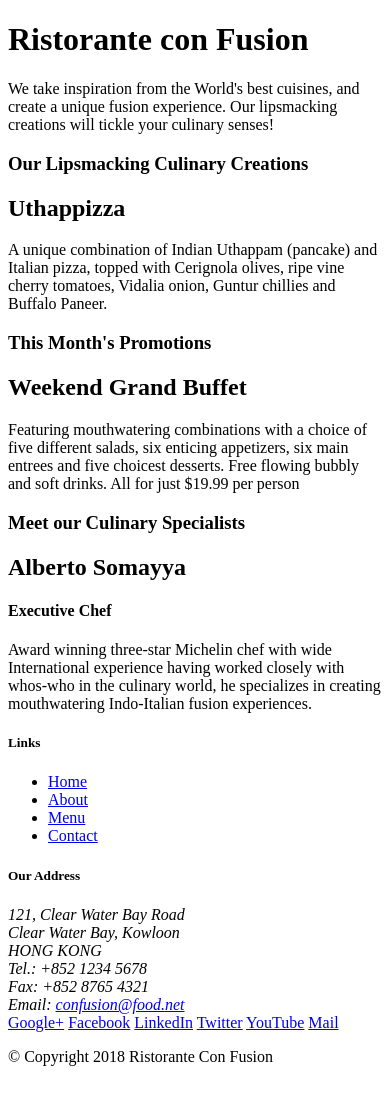
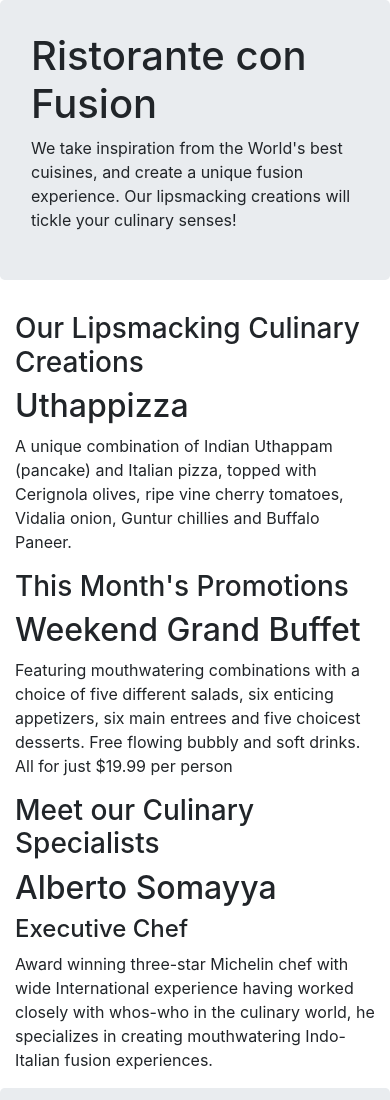
Before and after one commit to giaophan3011/bootstrap4, a website: page index.html in a window 390 px wide. Shown: the top 1100 px of the page. Drawn offline with nearby package versions, Linux system fonts and the light colour scheme.

Commit message:
Bootstrap grid responsive exercises

```diff
--- a/index.html
+++ b/index.html
@@ -2,15 +2,23 @@
 <html lang="en">
 
 <head>
+
+    <!-- Required meta tags always come first -->
+    <meta charset="utf-8">
+    <meta name="viewport" content="width=device-width, initial-scale=1, shrink-to-fit=no">
+    <meta http-equiv="x-ua-compatible" content="ie=edge">
+
+    <!-- Bootstrap CSS -->
+    <link rel="stylesheet" href="node_modules/bootstrap/dist/css/bootstrap.min.css">
     <title>Ristorante Con Fusion</title>
 </head>
 
 <body>
 
-    <header>
-        <div>
-            <div>
-                <div>
+    <header class="jumbotron">
+        <div class="container">
+            <div class="row">
+                <div class="col-12 col-sm-6">
                     <h1>Ristorante con Fusion</h1>
                     <p>We take inspiration from the World's best cuisines, and create a unique fusion experience. Our lipsmacking creations will tickle your culinary senses!</p>
                 </div>
@@ -20,33 +28,33 @@
         </div>
     </header>
 
-    <div>
-        <div>
-            <div>
+    <div class="container">
+        <div class="row">
+            <div class="col-12 col-sm-4 order-sm-last col-md-3">
                 <h3>Our Lipsmacking Culinary Creations</h3>
             </div>
-            <div>
+            <div class="col col-sm col-mds">
                 <h2>Uthappizza</h2>
                 <p>A unique combination of Indian Uthappam (pancake) and Italian pizza, topped with Cerignola olives, ripe vine cherry tomatoes, Vidalia onion, Guntur chillies and Buffalo Paneer.</p>
             </div>
         </div>
 
 
-        <div>
-            <div>
+        <div class="row">
+            <div class="col-12 col-sm-4 col-md-3">
                 <h3>This Month's Promotions</h3>
             </div>
-            <div>
+            <div class="col col-sm col-mds">
                 <h2>Weekend Grand Buffet</h2>
                 <p>Featuring mouthwatering combinations with a choice of five different salads, six enticing appetizers, six main entrees and five choicest desserts. Free flowing bubbly and soft drinks. All for just $19.99 per person </p>
             </div>
         </div>
 
-        <div>
-            <div>
+        <div class="row">
+            <div class="col-12 col-sm-4 order-sm-last col-md-3">
                 <h3>Meet our Culinary Specialists</h3>
             </div>
-            <div>
+            <div class="col col-sm col-mds">
                 <h2>Alberto Somayya</h2>
                 <h4>Executive Chef</h4>
                 <p>Award winning three-star Michelin chef with wide International experience having worked closely with whos-who in the culinary world, he specializes in creating mouthwatering Indo-Italian fusion experiences. </p>
@@ -54,10 +62,10 @@
         </div>
     </div>
 
-    <footer>
-        <div>
-            <div>
-                <div>
+    <footer class="jumbotron">
+        <div class="container">
+            <div class="row">
+                <div class="col-4 col-sm-2 offset-1">
                     <h5>Links</h5>
                     <ul>
                         <li><a href="#">Home</a></li>
@@ -66,7 +74,7 @@
                         <li><a href="#">Contact</a></li>
                     </ul>
                 </div>
-                <div>
+                <div class="col-7 col-sm-5">
                     <h5>Our Address</h5>
                     <address>
 		              121, Clear Water Bay Road<br>
@@ -77,7 +85,7 @@
 		              Email: <a href="mailto:confusion@food.net">confusion@food.net</a>
 		           </address>
                 </div>
-                <div>
+                <div class="col-12 col-sm-4 offset-1">
                     <div>
                         <a href="http://google.com/+">Google+</a>
                         <a href="http://www.facebook.com/profile.php?id=">Facebook</a>
@@ -88,14 +96,17 @@
                     </div>
                 </div>
            </div>
-           <div>
-                <div>
+           <div class="row">
+                <div class="col-auto ">
                     <p>© Copyright 2018 Ristorante Con Fusion</p>
                 </div>
            </div>
         </div>
     </footer>
-
+    <!-- jQuery first, then Popper.js, then Bootstrap JS. -->
+    <script src="node_modules/jquery/dist/jquery.slim.min.js"></script>
+    <script src="node_modules/popper.js/dist/umd/popper.min.js"></script>
+    <script src="node_modules/bootstrap/dist/js/bootstrap.min.js"></script>
 </body>
 
 </html>
--- a/package.json
+++ b/package.json
@@ -12,5 +12,10 @@
   "license": "ISC",
   "devDependencies": {
     "lite-server": "^2.3.0"
+  },
+  "dependencies": {
+    "bootstrap": "^4.3.1",
+    "jquery": "^3.4.1",
+    "popper": "^1.0.1"
   }
 }
```
Also changed, not shown: 1 other file.
